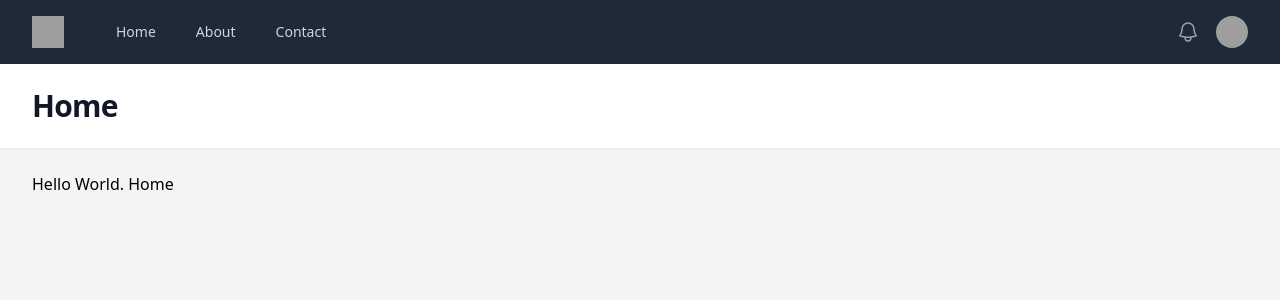
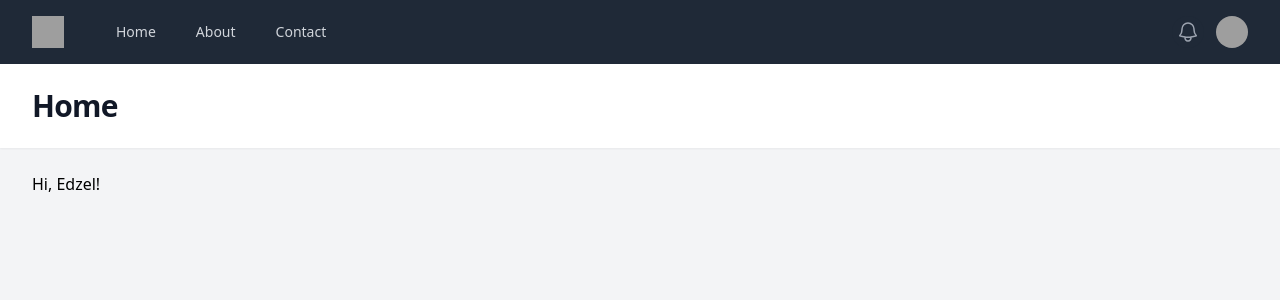
Before and after one commit to besirep/porkjets, a PHP site: page / in a window 1280 px wide. Shown: the top 300 px of the page. Run offline with PHP 8.4, Linux system fonts and the light colour scheme; some libraries are stand-ins or nearby versions; grey boxes are pictures that could not be loaded.

Commit message:
:alien:edit granted

```diff
--- a/views/about.view.php
+++ b/views/about.view.php
@@ -4,7 +4,7 @@
 
   <main>
     <div class="mx-auto max-w-7xl px-4 py-6 sm:px-6 lg:px-8">
-      <p>Hello World. Home</p>
+      <p>Hi, Edzel!</p>
     </div>
   </main>
 
--- a/views/contacts.view.php
+++ b/views/contacts.view.php
@@ -4,7 +4,7 @@
 
   <main>
     <div class="mx-auto max-w-7xl px-4 py-6 sm:px-6 lg:px-8">
-      <p>Hello World. Home</p>
+      <p>Hi, Edzel!</p>
     </div>
   </main>
 
--- a/views/index.view.php
+++ b/views/index.view.php
@@ -4,7 +4,7 @@
 
   <main>
     <div class="mx-auto max-w-7xl px-4 py-6 sm:px-6 lg:px-8">
-      <p>Hello World. Home</p>
+      <p>Hi, Edzel!</p>
     </div>
   </main>
 
```
